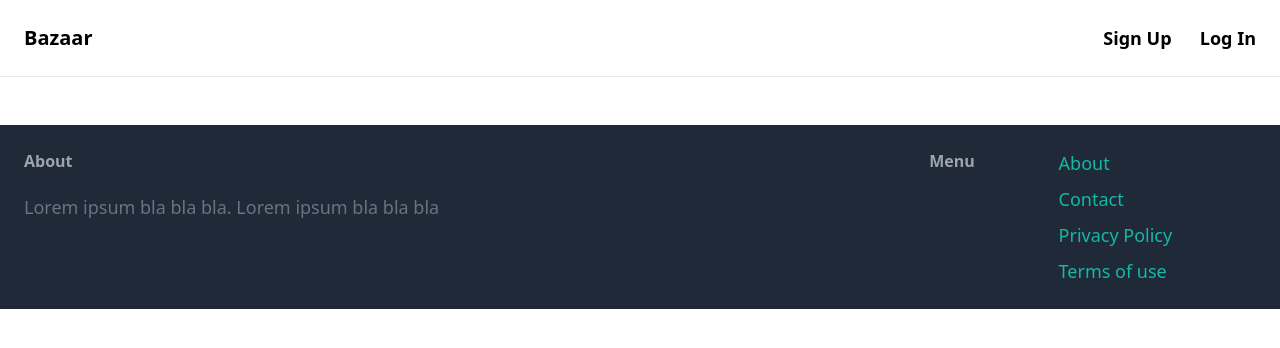
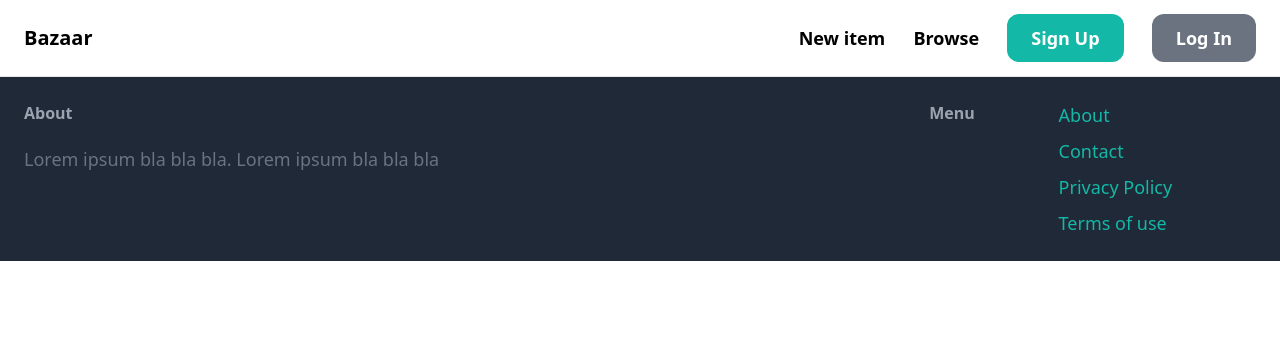
Before and after one commit to Eamateli/Online_Marketplace, a Django app: template core/templates/core/base.html in a window 1280 px wide. Shown: the top 348 px of the page. Run offline with Django 3.2, Linux system fonts and the light colour scheme; the template is opened without the code that fills it, so the values that code supplies are empty; some libraries are stand-ins or nearby versions.

Commit message:
Login, Logout, Sign up: Udates in the base html

```diff
--- a/core/templates/core/base.html
+++ b/core/templates/core/base.html
@@ -6,6 +6,8 @@
   <meta charset="utf-8">
   <meta name="viewport" content="width=device-width, initial-scale=1">
   <script src="https://cdn.tailwindcss.com"></script>
+  <script src="https://cdn.jsdelivr.net/npm/@popperjs/core@2.11.8/dist/umd/popper.min.js" integrity="sha384-I7E8VVD/ismYTF4hNIPjVp/Zjvgyol6VFvRkX/vR+Vc4jQkC+hVqc2pM8ODewa9r" crossorigin="anonymous"></script>
+  <script src="https://cdn.jsdelivr.net/npm/bootstrap@5.3.2/dist/js/bootstrap.min.js" integrity="sha384-BBtl+eGJRgqQAUMxJ7pMwbEyER4l1g+O15P+16Ep7Q9Q+zqX6gSbd85u4mG4QzX+" crossorigin="anonymous"></script>
   <link rel="stylesheet" href="https://cdn.lineicons.com/3.0/lineicons.css">
   <script src="https://code.iconify.design/1/1.0.7/iconify.min.js"></script>
 
@@ -17,25 +19,29 @@
   <nav class="py-6 px-6 flex justify-between items-center border-b border-gray-200">
     <a href="/" class="text-xl font-semibold">Bazaar</a>
     <div class="space-x-6">
-      {% if user.is_authenticated %}
-          <a href="#" class="text-lg font-semibold hover:text-gray-500">Inbox</a>
-          <a href="#" class="text-lg font-semibold hover:text-gray-500">Dashboard</a>
-          <a href="{% url 'core:logout' %}" class="text-lg font-semibold hover:text-gray-500">Logout</a>
+        <a href="#" class="text-lg font-semibold hover:text-gray-500">New item</a>
+        <a href="#" class="text-lg font-semibold hover:text-gray-500">Browse</a>
+
+        {% if request.user.is_authenticated %}
+            <a href="#" class="px-6 py-3 text-lg font-semibold bg-teal-500 text-white rounded-xl hover:bg-teal-700">Inbox</a>
+            <a href="#" class="px-6 py-3 text-lg font-semibold bg-gray-500 text-white rounded-xl hover:bg-gray-700">Dashboard</a>
+            <a href="{% url 'core:logout' %}" class="px-6 py-3 text-lg font-semibold bg-gray-500 text-white rounded-xl hover:bg-gray-700">Logout</a>
         {% else %}
-          <a href="{% url 'core:signup' %}" class="text-lg font-semibold hover:text-gray-500">Sign Up</a>
-          <a href="{% url 'core:login' %}" class="text-lg font-semibold hover:text-gray-500">Log In</a>
+            <a href="{% url 'core:signup' %}" class="px-6 py-3 text-lg font-semibold bg-teal-500 text-white rounded-xl hover:bg-teal-700">Sign Up</a>
+            <a href="{% url 'core:login' %}" class="px-6 py-3 text-lg font-semibold bg-gray-500 text-white rounded-xl hover:bg-gray-700">Log In</a>
         {% endif %}
     </div>
 </nav>
 
-  <div class="px-6 py-6">
 {% if messages %}
+    <div class="mt-6 mx-auto max-w-lg">
         {% for message in messages %}
             <div class="alert alert-warning alert-dismissible fade show" role="alert">
                 <strong>{{ message.tags }}</strong> {{ message }}
                 <button type="button" class="btn-close" data-bs-dismiss="alert" aria-label="Close"></button>
             </div>
         {% endfor %}
+    </div>
 {% endif %}
 
     {% block content %}
```
Also changed, not shown: db.sqlite3. Lines whose indentation alone changed are shown as unchanged.
